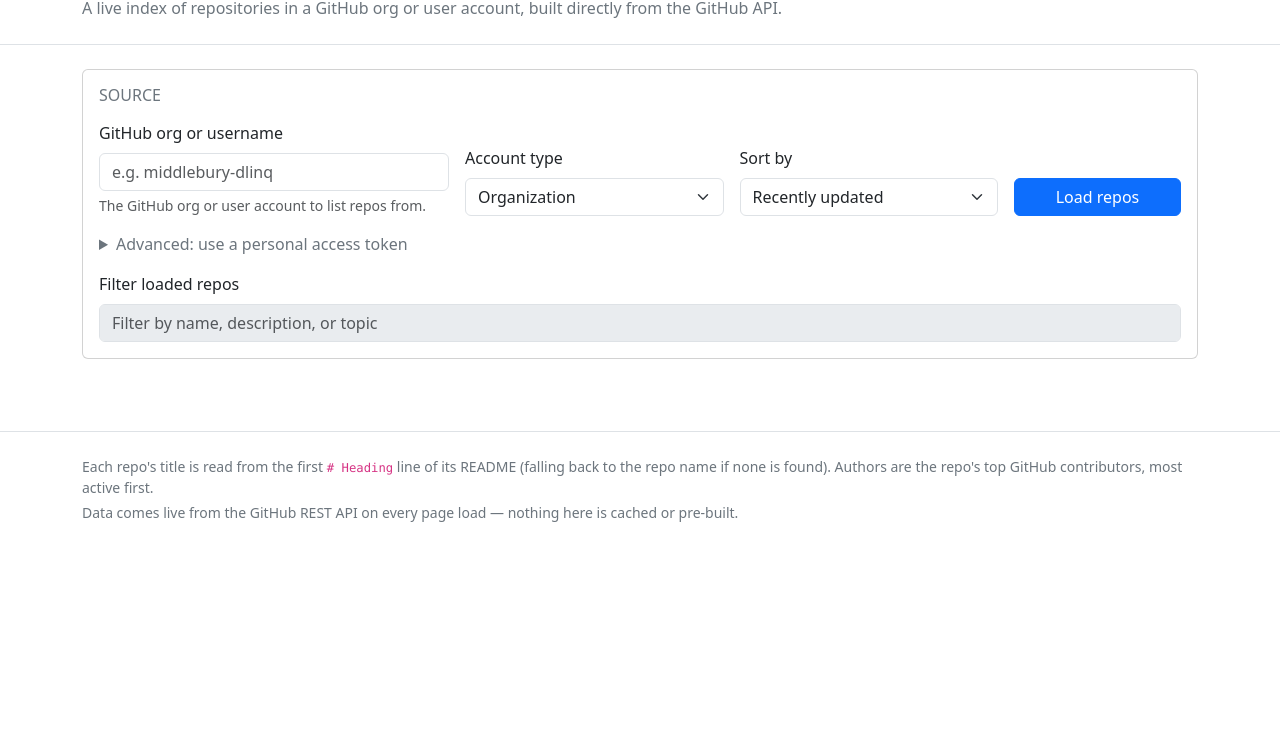
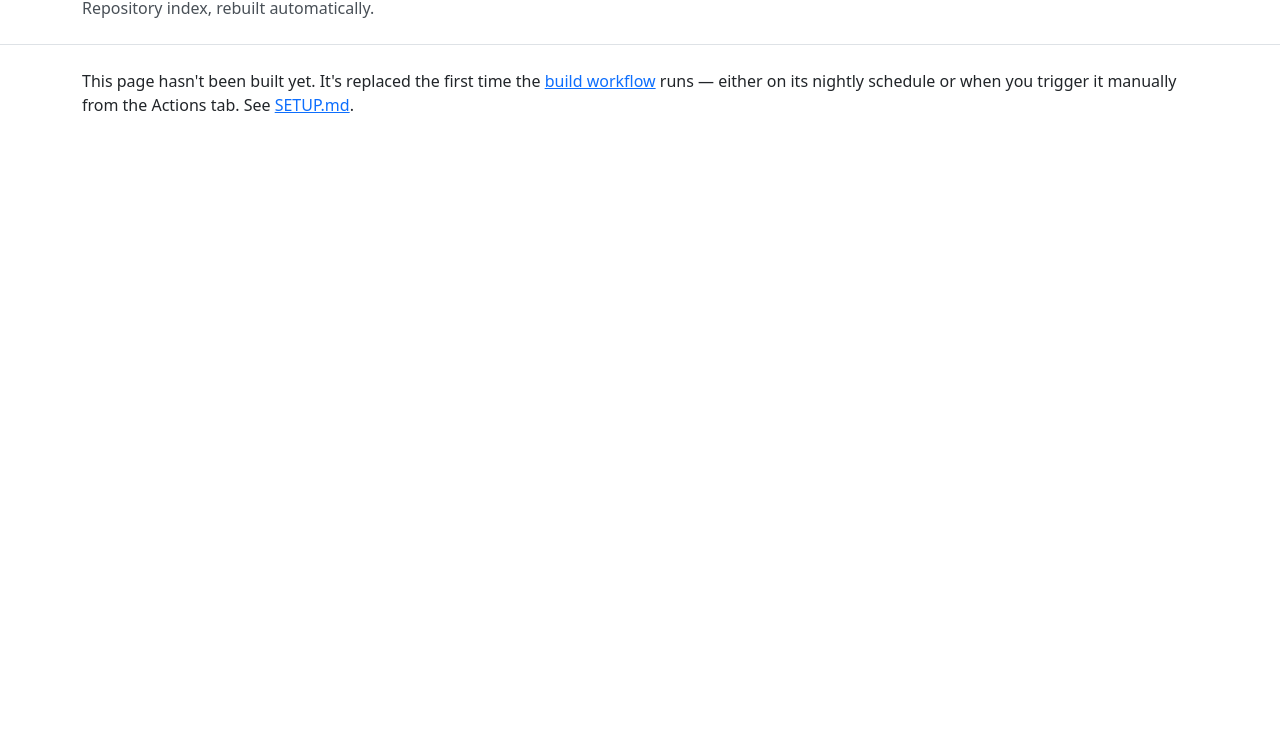
Before and after one commit to Demo-Math-Journal/Demo-Math-Journal.github.io, a website: page index.html in a window 1280 px wide. Shown: the part 66-800 px from the top of the page. Drawn offline with nearby package versions, Linux system fonts and the light colour scheme.

Commit message:
more changes

```diff
--- a/index.html
+++ b/index.html
@@ -1,107 +1,26 @@
 <!doctype html>
 <html lang="en">
 <head>
-  <meta charset="UTF-8">
+  <meta charset="utf-8">
   <meta name="viewport" content="width=device-width, initial-scale=1">
-  <title>Repo Index</title>
-  <meta name="description" content="A live index of repositories in a GitHub org or account, built from the GitHub API.">
-
-  <link href="https://cdn.jsdelivr.net/npm/bootstrap@5.3.3/dist/css/bootstrap.min.css" rel="stylesheet">
-  <link rel="stylesheet" href="css/styles.css">
+  <title>Demo-Math-Journal — Repository Index</title>
+  <meta name="description" content="An index of repositories in the Demo-Math-Journal GitHub organization, rebuilt automatically.">
+  <link
+    href="https://cdn.jsdelivr.net/npm/bootstrap@5.3.3/dist/css/bootstrap.min.css"
+    rel="stylesheet"
+    integrity="sha384-QWTKZyjpPEjISv5WaRU9OFeRpok6YctnYmDr5pNlyT2bRjXh0JMhjY6hW+ALEwIH"
+    crossorigin="anonymous">
+  <link rel="stylesheet" href="assets/style.css">
 </head>
 <body>
-
-  <a class="visually-hidden-focusable skip-link" href="#repo-list">Skip to repo list</a>
-
-  <header class="border-bottom bg-white">
-    <div class="container py-4">
-      <h1 class="h3 mb-1">Repo Index</h1>
-      <p class="text-secondary mb-0">A live index of repositories in a GitHub org or user account, built directly from the GitHub API.</p>
+  <header class="border-bottom py-4 mb-4">
+    <div class="container">
+      <h1 class="h3 mb-1">Demo-Math-Journal</h1>
+      <p class="text-body-secondary mb-0">Repository index, rebuilt automatically.</p>
     </div>
   </header>
-
-  <main class="container py-4">
-
-    <section aria-labelledby="controls-heading" class="card mb-4">
-      <div class="card-body">
-        <h2 id="controls-heading" class="h6 text-uppercase text-secondary mb-3">Source</h2>
-
-        <form id="load-form" class="row gy-3 gx-3 align-items-end">
-          <div class="col-12 col-md-4">
-            <label for="owner-input" class="form-label">GitHub org or username</label>
-            <input type="text" class="form-control" id="owner-input" name="owner"
-                   placeholder="e.g. middlebury-dlinq" autocomplete="off" required
-                   aria-describedby="owner-help">
-            <div id="owner-help" class="form-text">The GitHub org or user account to list repos from.</div>
-          </div>
-
-          <div class="col-12 col-md-3">
-            <label for="owner-type" class="form-label">Account type</label>
-            <select id="owner-type" name="owner-type" class="form-select">
-              <option value="orgs">Organization</option>
-              <option value="users">User</option>
-            </select>
-          </div>
-
-          <div class="col-12 col-md-3">
-            <label for="sort-select" class="form-label">Sort by</label>
-            <select id="sort-select" name="sort" class="form-select">
-              <option value="updated">Recently updated</option>
-              <option value="name">Name</option>
-              <option value="stars">Stars</option>
-            </select>
-          </div>
-
-          <div class="col-12 col-md-2 d-grid">
-            <button type="submit" class="btn btn-primary" id="load-btn">Load repos</button>
-          </div>
-
-          <div class="col-12">
-            <details>
-              <summary class="text-secondary">Advanced: use a personal access token</summary>
-              <div class="mt-2">
-                <label for="token-input" class="form-label">GitHub token (optional)</label>
-                <input type="password" class="form-control" id="token-input" name="token"
-                       autocomplete="off" aria-describedby="token-help">
-                <div id="token-help" class="form-text">
-                  Unauthenticated requests are limited to 60/hour, shared by everyone on your network.
-                  A token (no scopes needed for public repos) raises that to 5,000/hour.
-                  The token is kept in this browser tab only &mdash; it is never sent anywhere but
-                  <code>api.github.com</code>, and is not saved to disk or committed to this repo.
-                </div>
-              </div>
-            </details>
-          </div>
-
-          <div class="col-12">
-            <label for="filter-input" class="form-label">Filter loaded repos</label>
-            <input type="search" class="form-control" id="filter-input"
-                   placeholder="Filter by name, description, or topic" disabled>
-          </div>
-        </form>
-      </div>
-    </section>
-
-    <p id="status" class="fw-medium" role="status" aria-live="polite"></p>
-
-    <section id="repo-list" aria-labelledby="repo-list-heading">
-      <h2 id="repo-list-heading" class="visually-hidden">Repositories</h2>
-      <div id="repo-grid" class="row g-4"></div>
-    </section>
-
+  <main class="container pb-5">
+    <p>This page hasn't been built yet. It's replaced the first time the <a href=".github/workflows/build-index.yml">build workflow</a> runs — either on its nightly schedule or when you trigger it manually from the Actions tab. See <a href="SETUP.md">SETUP.md</a>.</p>
   </main>
-
-  <footer class="border-top mt-5 py-4">
-    <div class="container text-secondary small">
-      <p class="mb-1">
-        Each repo's title is read from the first <code># Heading</code> line of its README
-        (falling back to the repo name if none is found). Authors are the repo's top GitHub
-        contributors, most active first.
-      </p>
-      <p class="mb-0">Data comes live from the GitHub REST API on every page load &mdash; nothing here is cached or pre-built.</p>
-    </div>
-  </footer>
-
-  <script src="js/app.js"></script>
 </body>
 </html>
```
Also changed, not shown: README.md, 1 other file.
